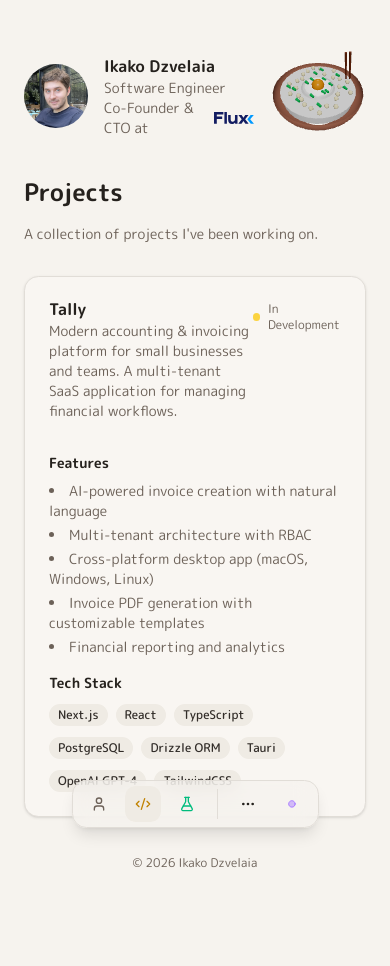
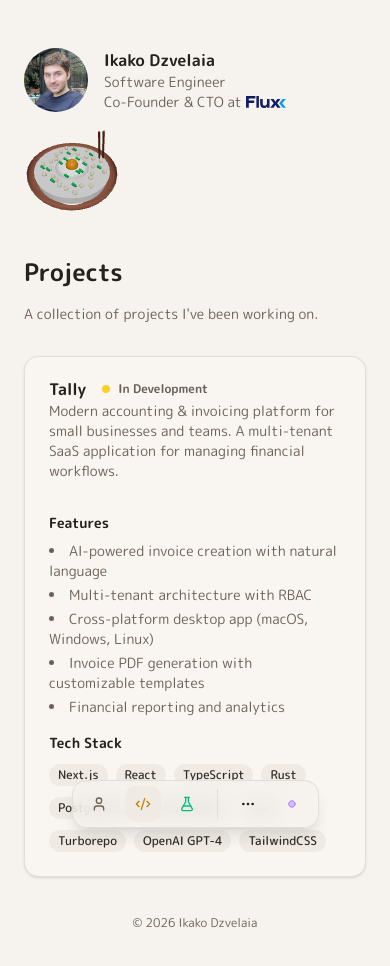
Before and after one commit to eggfriedrice24/homepage, a Next.js app: page /projects in a window 390 px wide. Shown: the top 966 px of the page. Built offline with nearby package versions, Linux system fonts and the light colour scheme.

Commit message:
chore: minor style adjustments

```diff
--- a/src/app/layout.tsx
+++ b/src/app/layout.tsx
@@ -145,7 +145,8 @@ export default function RootLayout({
       <body className={`${mPlusRounded.variable} font-sans antialiased`}>
         <Providers>
           <div className="mx-auto flex min-h-screen max-w-xl flex-col px-6 pb-24 pt-12">
-            <header className="mb-8 flex items-center gap-4">
+            <header className="mb-8 flex flex-col items-start gap-4 sm:flex-row sm:items-center">
+              <div className="flex items-center gap-4">
                 <Avatar className="size-16">
                   <AvatarImage src="/me.jpg" alt="Ikako" />
                   <AvatarFallback>IK</AvatarFallback>
@@ -175,11 +176,12 @@ export default function RootLayout({
                     />
                   </p>
                 </div>
+              </div>
               <Tooltip>
                 <TooltipTrigger asChild>
                   <div
                     role="img"
-                    className="ml-auto cursor-pointer"
+                    className="cursor-pointer sm:ml-auto"
                     aria-label="eggfriedrice mascot"
                   >
                     <BowlLoader />
--- a/src/app/projects/page.tsx
+++ b/src/app/projects/page.tsx
@@ -37,9 +37,9 @@ export default function ProjectsPage() {
           >
             <Card>
               <CardHeader>
-                <div className="flex items-start justify-between">
-                  <div className="space-y-1">
-                    <h3 className="flex items-center gap-2 font-semibold leading-none">
+                <div className="space-y-1">
+                  <h3 className="flex items-center gap-4 font-semibold leading-none">
+                    <span className="flex items-center gap-2">
                       {project.name}
                       {project.url && (
                         <ExternalLink
@@ -50,10 +50,10 @@ export default function ProjectsPage() {
                           <ExternalLinkIcon className="size-4" aria-hidden="true" />
                         </ExternalLink>
                       )}
-                    </h3>
-                    <CardDescription>{project.description}</CardDescription>
-                  </div>
-                  <StatusIndicator status={project.status} />
+                    </span>
+                    <StatusIndicator status={project.status} />
+                  </h3>
+                  <CardDescription>{project.description}</CardDescription>
                 </div>
               </CardHeader>
               <CardContent className="space-y-4">
--- a/src/data/projects.ts
+++ b/src/data/projects.ts
@@ -16,9 +16,11 @@ export const projects: Project[] = [
       "Next.js",
       "React",
       "TypeScript",
+      "Rust",
       "PostgreSQL",
       "Drizzle ORM",
       "Tauri",
+      "Turborepo",
       "OpenAI GPT-4",
       "TailwindCSS",
     ],
```
Lines whose indentation alone changed are shown as unchanged.
